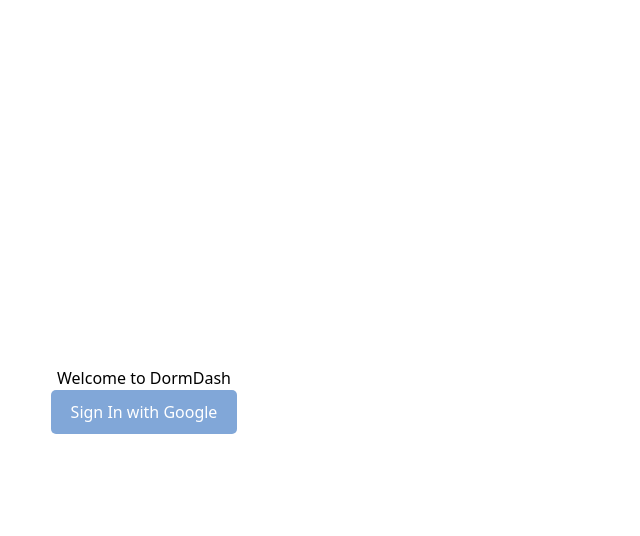
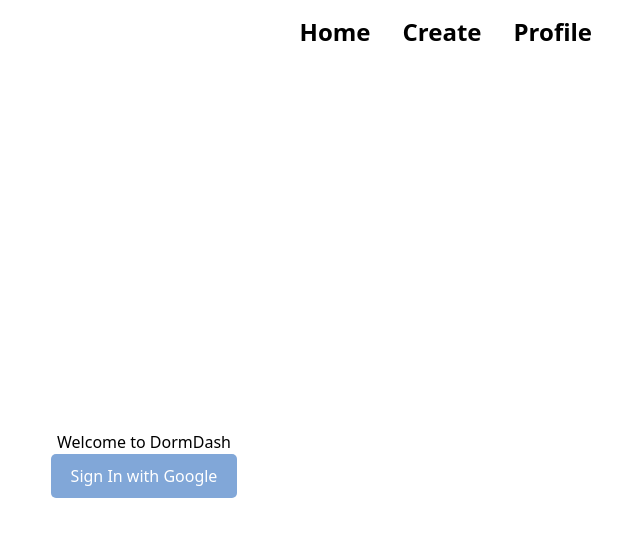
Before and after one commit to 394-w25/DormDash, a React (Vite) app: page / in a window 1280 px wide. Shown: the top 536 px of the page, without its empty margins (496-1136 px from the left). Built offline with nearby package versions, Linux system fonts and the light colour scheme; no server answers.

Commit message:
add work-in-progress Nav component

```diff
--- a/src/App.jsx
+++ b/src/App.jsx
@@ -1,8 +1,10 @@
+import Nav from "./components/Nav";
 import Dispatcher from "./components/Dispatcher";
 
 function App() {
   return (
     <div>
+      <Nav />
       <Dispatcher />
     </div>
   );
--- /dev/null
+++ b/src/components/nav.jsx
@@ -0,0 +1,19 @@
+const Nav = () => {
+  return (
+    <nav>
+      <div className="w-min ml-auto flex flex-row gap-8 px-48 py-4 text-2xl font-semibold">
+        <a href="/posts" className="hover:underline">
+          Home
+        </a>
+        <a href="/post" className="hover:underline">
+          Create
+        </a>
+        <a href="" className="hover:underline">
+          Profile
+        </a>
+      </div>
+    </nav>
+  );
+};
+
+export default Nav;
```
